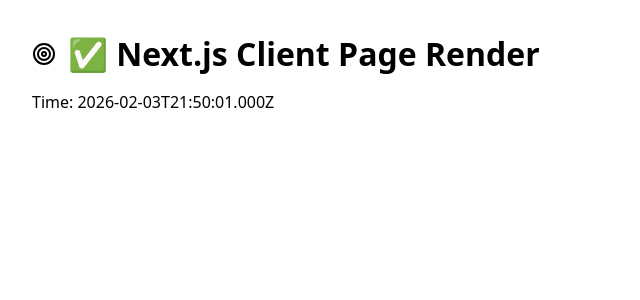
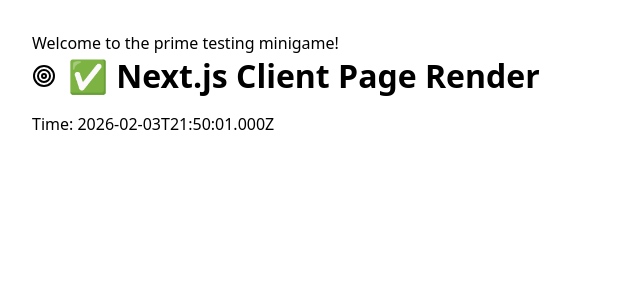
Before and after one commit to rabongHan/CSE210-WI26-Team2, a Next.js app: page /prime in a window 1280 px wide. Shown: the top 300 px of the page, without its empty margins (0-640 px from the left). Built offline with nearby package versions, Linux system fonts and the light colour scheme.

Commit message:
My first update to the Typescript file, based on what I learned about React.js

```diff
--- a/app/prime/page.tsx
+++ b/app/prime/page.tsx
@@ -10,6 +10,7 @@
 
   return (
     <main style={{ fontFamily: "system-ui", padding: 24 }}>
+      <div className="welcome">Welcome to the prime testing minigame!</div>
       <div style={{ display: "flex", alignItems: "center", gap: 12 }}>
         <Target />
         <h1 style={{ margin: 0 }}>✅ Next.js Client Page Render</h1>
```
